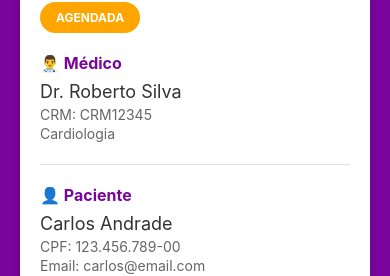
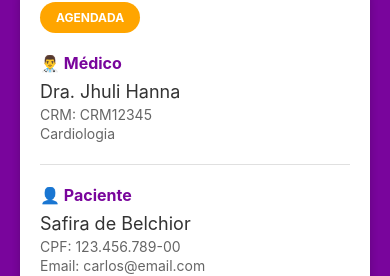
Before and after one commit to iurycar/sistema-consultas-mobile, a React Native app: screen / in a window 390 px wide. Shown: the part 145-421 px from the top of the page. Built offline with nearby package versions, Linux system fonts and the light colour scheme.

Commit message:
test: teste da página

```diff
--- a/App.tsx
+++ b/App.tsx
@@ -18,7 +18,7 @@ export default function App() {
 
   const medico1: Medico = {
     id: 1,
-    nome: "Dr. Roberto Silva",
+    nome: "Dra. Jhuli Hanna",
     crm: "CRM12345",
     especialidade: cardiologia,
     ativo: true,
@@ -26,7 +26,7 @@ export default function App() {
 
   const paciente1: Paciente = {
     id: 1,
-    nome: "Carlos Andrade",
+    nome: "Safira de Belchior",
     cpf: "123.456.789-00",
     email: "carlos@email.com",
     telefone: "(11) 98765-4321",
```
